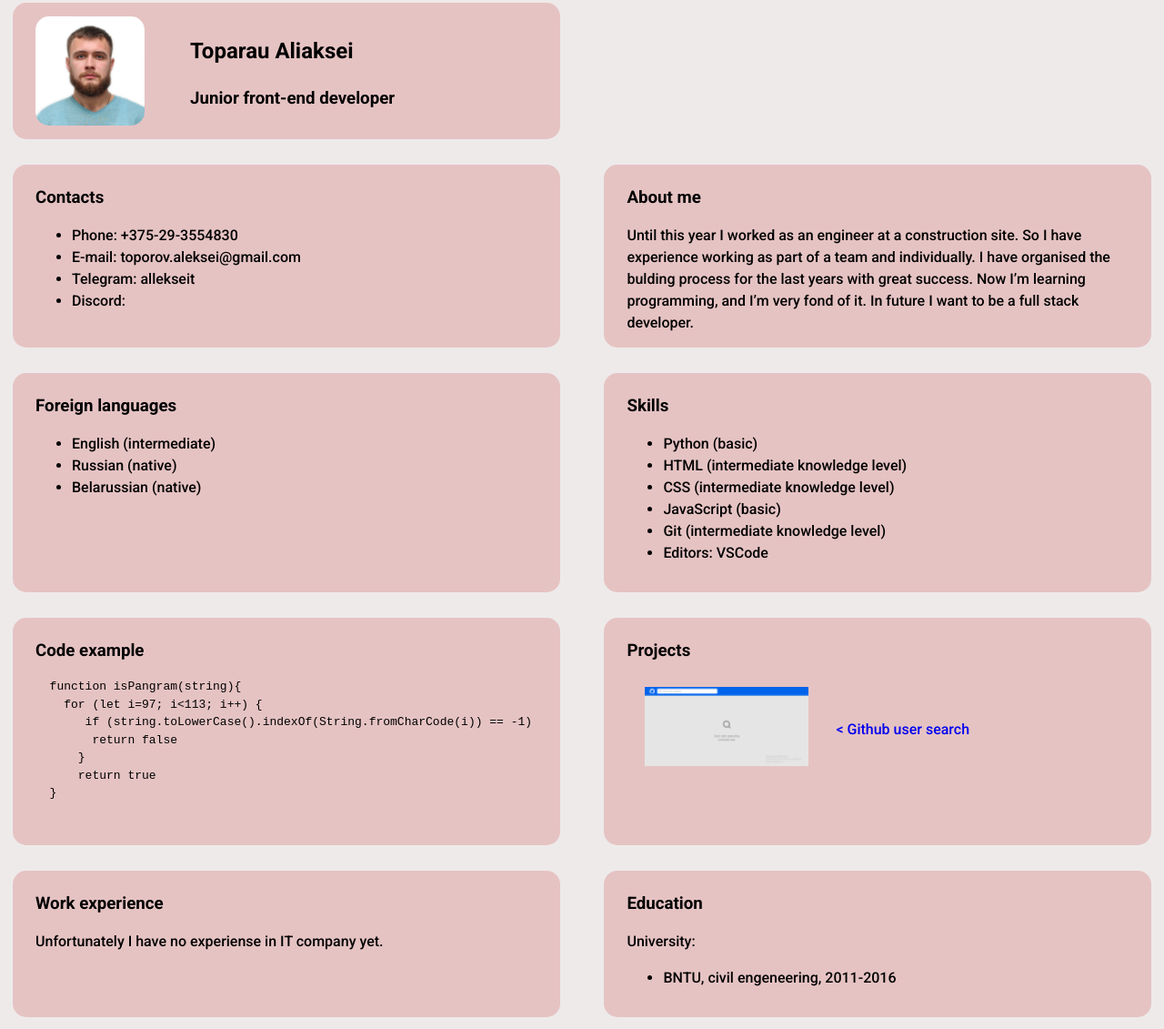
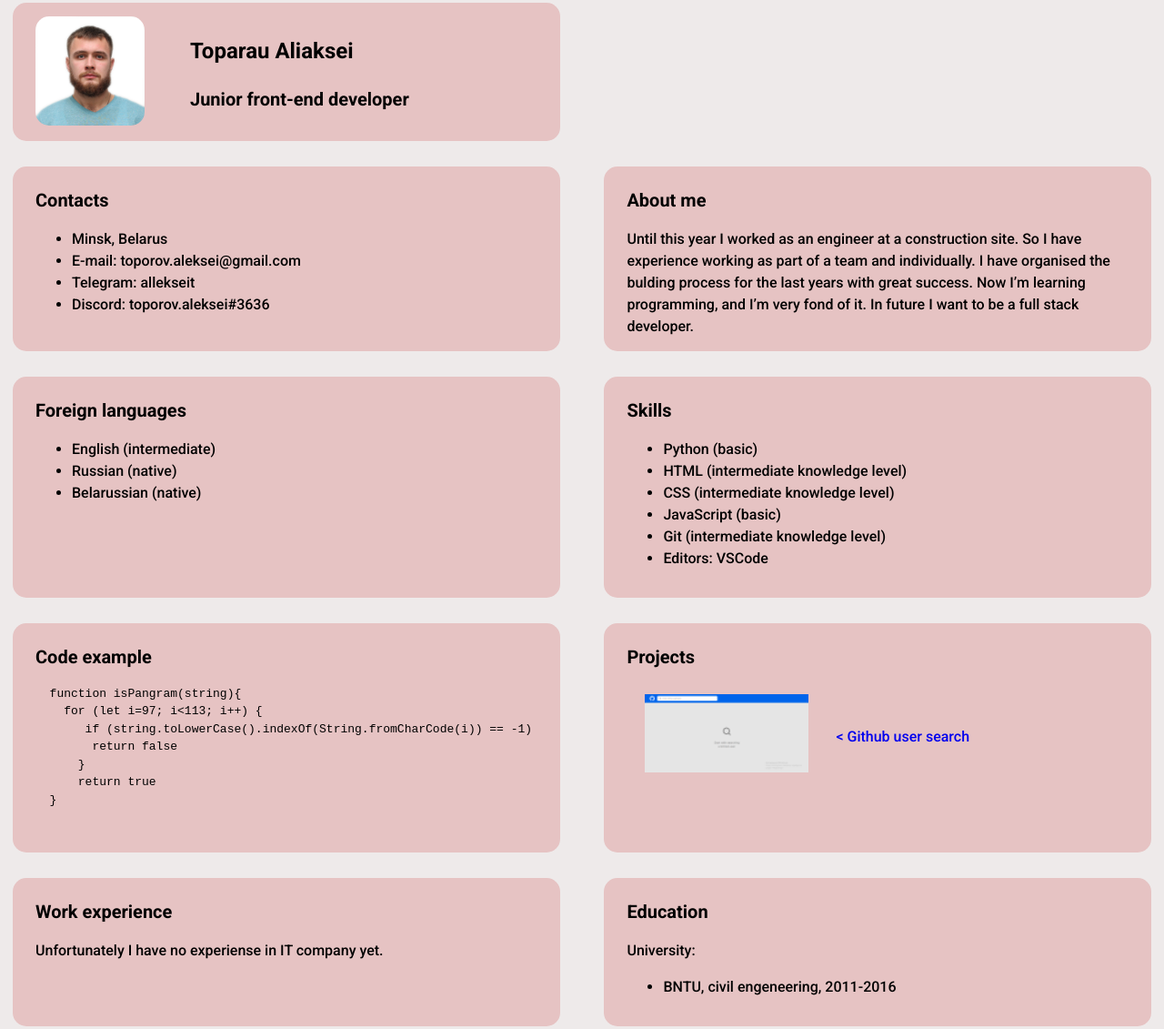
Before and after one commit to top-aleksei/rsschool-cv, a plain HTML site: page index.html in a window 1280 px wide. Shown: the part 121-1252 px from the top of the page at 91% size. Drawn offline with Linux system fonts and the light colour scheme.

Commit message:
feat: add h2

```diff
--- a/css/style.css
+++ b/css/style.css
@@ -15,7 +15,8 @@ body {
   line-height: 1.5;
 }
 
-h3 {
+h2 {
+  font-size: 1.25em;
   margin-top: 7px;
   margin-bottom: 16px;
 }
--- a/index.html
+++ b/index.html
@@ -50,21 +50,21 @@
         <img class="ava" src="./assets/img/45678.jpg" alt="photo" />
         <div>
           <h1>Toparau Aliaksei</h1>
-          <h3>Junior front-end developer</h3>
+          <h2>Junior front-end developer</h2>
         </div>
       </section>
 
       <section class="section" id="contacts">
-        <h3>Contacts</h3>
+        <h2>Contacts</h2>
         <ul>
-          <li>Phone: +375-29-3554830</li>
+          <li>Minsk, Belarus</li>
           <li>E-mail: toporov.aleksei@gmail.com</li>
           <li>Telegram: allekseit</li>
-          <li>Discord:</li>
+          <li>Discord: toporov.aleksei#3636</li>
         </ul>
       </section>
       <section class="section" id="about-me">
-        <h3>About me</h3>
+        <h2>About me</h2>
         <span
           >Until this year I worked as an engineer at a construction site. So I
           have experience working as part of a team and individually. I have
@@ -74,7 +74,7 @@
         >
       </section>
       <section class="section" id="lang">
-        <h3>Foreign languages</h3>
+        <h2>Foreign languages</h2>
         <ul>
           <li>English (intermediate)</li>
           <li>Russian (native)</li>
@@ -82,7 +82,7 @@
         </ul>
       </section>
       <section class="section" id="skills">
-        <h3>Skills</h3>
+        <h2>Skills</h2>
         <ul>
           <li>Python (basic)</li>
           <li>HTML (intermediate knowledge level)</li>
@@ -93,7 +93,7 @@
         </ul>
       </section>
       <section class="section" id="code">
-        <h3>Code example</h3>
+        <h2>Code example</h2>
         <pre>
   function isPangram(string){
     for (let i=97; i&lt;113; i++) {
@@ -105,7 +105,7 @@
         </pre>
       </section>
       <section class="section" id="proj">
-        <h3>Projects</h3>
+        <h2>Projects</h2>
         <div class="project">
           <a
             href="https://github-user-seach-by-top-aleksei.netlify.app/"
@@ -122,12 +122,12 @@
         </div>
       </section>
       <section class="section" id="work">
-        <h3>Work experience</h3>
+        <h2>Work experience</h2>
 
         <span>Unfortunately I have no experiense in IT company yet.</span>
       </section>
       <section class="section" id="edu">
-        <h3>Education</h3>
+        <h2>Education</h2>
         <span>University:</span>
         <ul>
           <li>BNTU, civil engeneering, 2011-2016</li>
```
